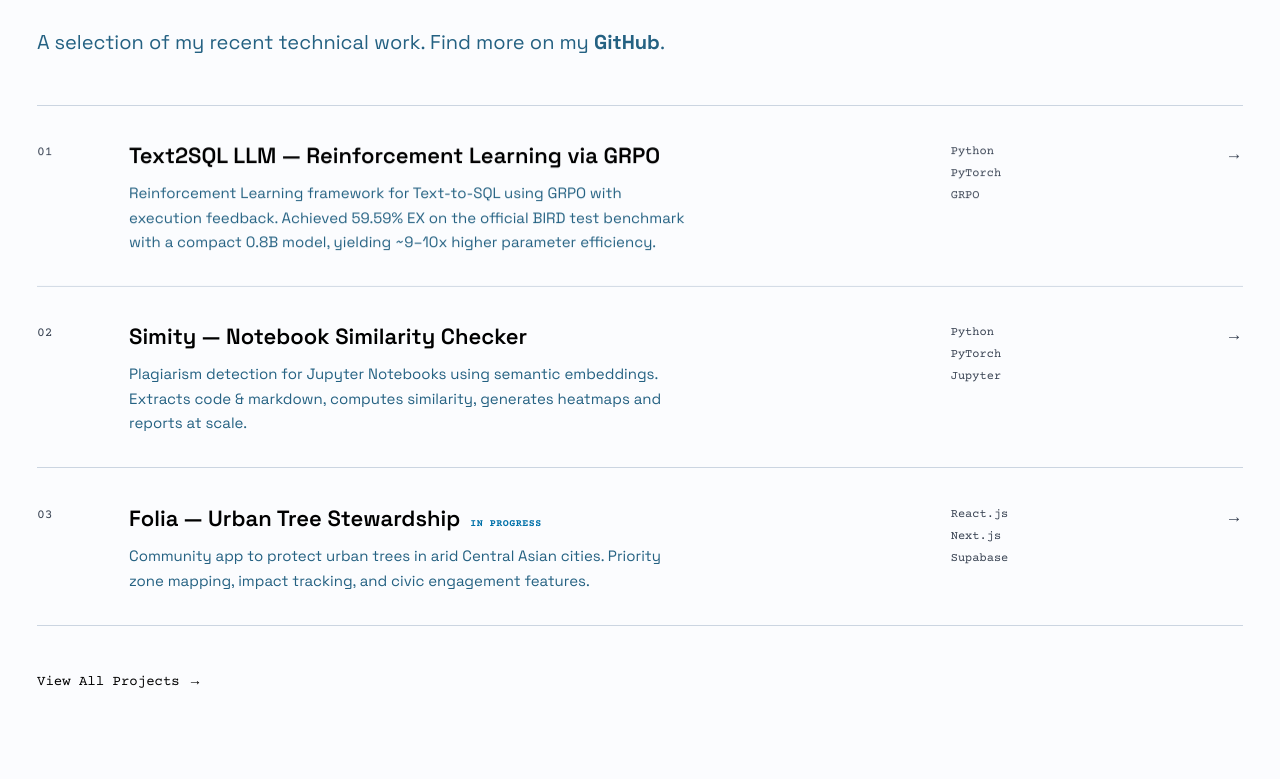
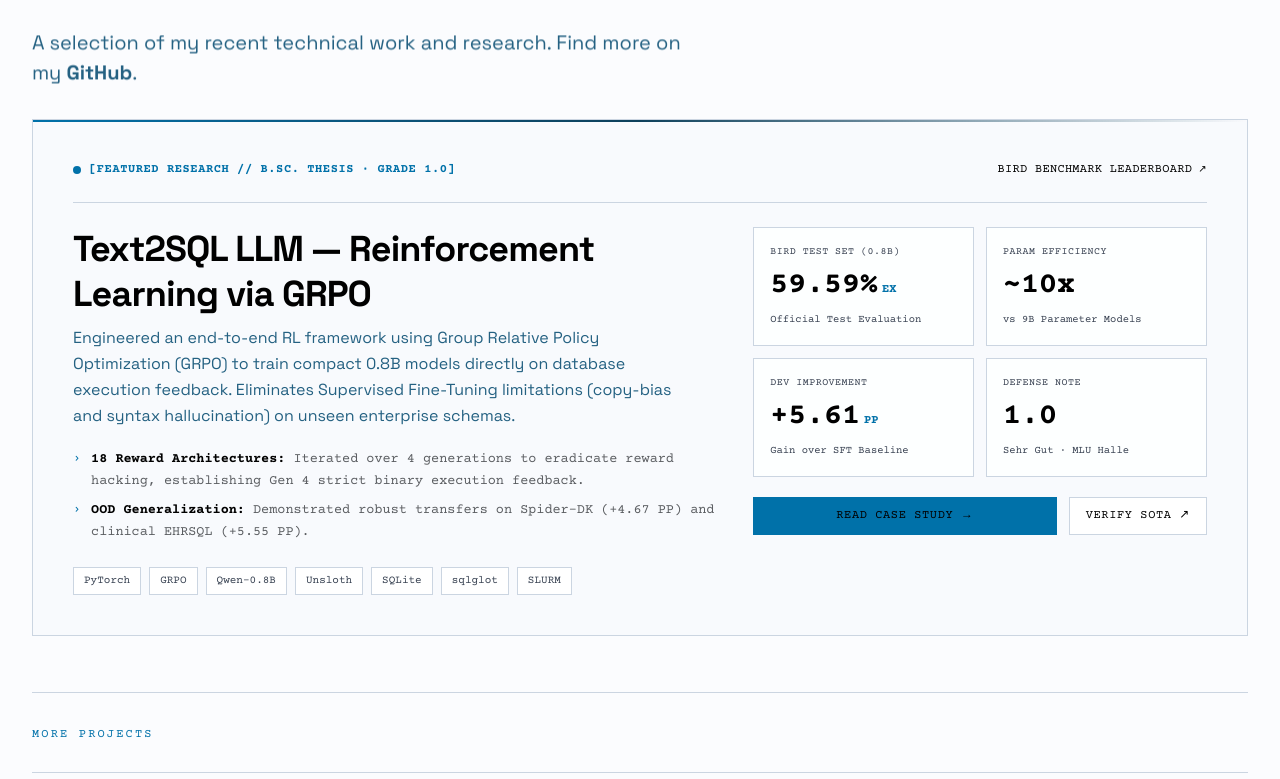
Before and after one commit to shakha-de/shakha-de.github.io, a Next.js app: page / in a window 1280 px wide. Shown: the part 1021-1800 px from the top of the page. Built offline with nearby package versions, Linux system fonts and the light colour scheme; no server answers; a web font is replaced by a local one.

Commit message:
feat: add ResearchSpotlight component and integrate into home and projects pages

```diff
--- /dev/null
+++ b/app/components/ResearchSpotlight.tsx
@@ -0,0 +1,131 @@
+"use client";
+
+import Link from "next/link";
+import { FadeIn } from "./Animations";
+
+export default function ResearchSpotlight() {
+    const metrics = [
+        { label: "BIRD TEST SET (0.8B)", value: "59.59%", unit: "EX", desc: "Official Test Evaluation" },
+        { label: "PARAM EFFICIENCY", value: "~10x", unit: "", desc: "vs 9B Parameter Models" },
+        { label: "DEV IMPROVEMENT", value: "+5.61", unit: "PP", desc: "Gain over SFT Baseline" },
+        { label: "DEFENSE NOTE", value: "1.0", unit: "", desc: "Sehr Gut · MLU Halle" },
+    ];
+
+    const tags = ["PyTorch", "GRPO", "Qwen-0.8B", "Unsloth", "SQLite", "sqlglot", "SLURM"];
+
+    return (
+        <FadeIn delay={0.15}>
+            <div className="w-full my-8 border border-[var(--border-navy)] bg-[var(--deep-navy)]/20 backdrop-blur-sm relative overflow-hidden group">
+                {/* Top Accent Line */}
+                <div className="h-[2px] w-full bg-gradient-to-r from-[var(--nous-blue)] via-[var(--mid-light-blue)] to-transparent" />
+
+                <div className="p-6 sm:p-8 lg:p-10">
+                    {/* Header bar */}
+                    <div className="flex flex-wrap items-center justify-between gap-3 pb-6 border-b border-[var(--border-navy)] font-mono text-xs">
+                        <div className="flex items-center gap-2 text-[var(--nous-blue)] font-bold tracking-wider uppercase">
+                            <span className="w-2 h-2 rounded-full bg-[var(--nous-blue)] animate-pulse" />
+                            <span>[FEATURED RESEARCH // B.SC. THESIS · GRADE 1.0]</span>
+                        </div>
+                        <a
+                            href="https://bird-bench.github.io/#:~:text=Jul%2017%2C%202026,59.59"
+                            target="_blank"
+                            rel="noopener noreferrer"
+                            className="text-[var(--mid-light-blue)] hover:text-white transition-colors tracking-wide flex items-center gap-1.5"
+                        >
+                            <span>BIRD BENCHMARK LEADERBOARD</span>
+                            <span className="text-[10px]">↗</span>
+                        </a>
+                    </div>
+
+                    {/* Main Title & Overview */}
+                    <div className="pt-6 grid grid-cols-1 lg:grid-cols-12 gap-8 items-start">
+                        <div className="lg:col-span-7 flex flex-col gap-4">
+                            <div>
+                                <h3 className="text-[clamp(24px,3.2vw,36px)] font-bold tracking-tight text-[var(--text-main)] mb-2 leading-tight">
+                                    Text2SQL LLM — Reinforcement Learning via GRPO
+                                </h3>
+                                <p className="text-[15px] sm:text-base text-[var(--light-blue)] leading-relaxed max-w-[620px]">
+                                    Engineered an end-to-end RL framework using Group Relative Policy Optimization (GRPO) to train compact 0.8B models directly on database execution feedback. Eliminates Supervised Fine-Tuning limitations (copy-bias and syntax hallucination) on unseen enterprise schemas.
+                                </p>
+                            </div>
+
+                            <ul className="space-y-2 text-[13.5px] font-mono text-[var(--text-muted)] pt-1">
+                                <li className="flex items-start gap-2.5">
+                                    <span className="text-[var(--nous-blue)] select-none">›</span>
+                                    <span>
+                                        <strong className="text-[var(--text-main)] font-semibold">18 Reward Architectures:</strong> Iterated over 4 generations to eradicate reward hacking, establishing Gen 4 strict binary execution feedback.
+                                    </span>
+                                </li>
+                                <li className="flex items-start gap-2.5">
+                                    <span className="text-[var(--nous-blue)] select-none">›</span>
+                                    <span>
+                                        <strong className="text-[var(--text-main)] font-semibold">OOD Generalization:</strong> Demonstrated robust transfers on Spider-DK (+4.67 PP) and clinical EHRSQL (+5.55 PP).
+                                    </span>
+                                </li>
+                            </ul>
+
+                            {/* Tech Badges */}
+                            <div className="flex flex-wrap gap-2 pt-2">
+                                {tags.map(t => (
+                                    <span
+                                        key={t}
+                                        className="px-2.5 py-1 text-[11px] font-mono border border-[var(--border-navy)] bg-[var(--surface)] text-[var(--gray)]"
+                                    >
+                                        {t}
+                                    </span>
+                                ))}
+                            </div>
+                        </div>
+
+                        {/* Telemetry Metrics Column */}
+                        <div className="lg:col-span-5 flex flex-col gap-3">
+                            <div className="grid grid-cols-2 gap-3">
+                                {metrics.map((m, idx) => (
+                                    <div
+                                        key={idx}
+                                        className="p-3.5 sm:p-4 border border-[var(--border-navy)] bg-[var(--surface)]/70 flex flex-col justify-between"
+                                    >
+                                        <span className="font-mono text-[10px] tracking-wider uppercase text-[var(--gray)]">
+                                            {m.label}
+                                        </span>
+                                        <div className="my-2 flex items-baseline gap-1">
+                                            <span className="font-mono text-2xl sm:text-3xl font-bold text-[var(--text-main)]">
+                                                {m.value}
+                                            </span>
+                                            {m.unit && (
+                                                <span className="font-mono text-xs font-semibold text-[var(--nous-blue)]">
+                                                    {m.unit}
+                                                </span>
+                                            )}
+                                        </div>
+                                        <span className="font-mono text-[10.5px] text-[var(--gray)] truncate">
+                                            {m.desc}
+                                        </span>
+                                    </div>
+                                ))}
+                            </div>
+
+                            {/* CTAs */}
+                            <div className="flex gap-3 pt-2">
+                                <Link
+                                    href="/projects/text2sql-llm"
+                                    className="flex-1 text-center font-mono text-xs tracking-wider uppercase border border-[var(--nous-blue)] bg-[var(--nous-blue)] text-white hover:bg-[var(--nous-blue)]/80 py-2.5 px-4 transition-all"
+                                >
+                                    Read Case Study →
+                                </Link>
+                                <a
+                                    href="https://bird-bench.github.io/#:~:text=Jul%2017%2C%202026,59.59"
+                                    target="_blank"
+                                    rel="noopener noreferrer"
+                                    className="font-mono text-xs tracking-wider uppercase border border-[var(--border-navy)] bg-[var(--surface)] hover:border-[var(--mid-light-blue)] text-[var(--text-muted)] hover:text-white py-2.5 px-4 transition-all text-center"
+                                >
+                                    Verify SOTA ↗
+                                </a>
+                            </div>
+                        </div>
+                    </div>
+                </div>
+            </div>
+        </FadeIn>
+    );
+}
--- a/app/page.tsx
+++ b/app/page.tsx
@@ -4,6 +4,7 @@ import Footer from "./components/Footer";
 import Link from "next/link";
 import { portfolioData } from "./data/portfolio";
 import { PageTransition, FadeIn } from "./components/Animations";
+import ResearchSpotlight from "./components/ResearchSpotlight";
 
 export default function Home() {
     const { projects, personalInfo } = portfolioData;
@@ -26,7 +27,7 @@ export default function Home() {
                                     Selected works.
                                 </h2>
                                 <p className="lede">
-                                    A selection of my recent technical work. Find more on my{" "}
+                                    A selection of my recent technical work and research. Find more on my{" "}
                                     <a
                                         href={personalInfo.github}
                                         target="_blank"
@@ -38,8 +39,13 @@ export default function Home() {
                                 </p>
                             </FadeIn>
 
-                            <div className="proj-list mt-12 border-t border-[var(--border-navy)]">
-                                {projects.slice(0, 3).map((project, i) => {
+                            {/* B.Sc. Thesis & BIRD Benchmark Spotlight */}
+                            <ResearchSpotlight />
+
+                            <div className="mt-14 pt-8 border-t border-[var(--border-navy)]">
+                                <div className="eyebrow">More Projects</div>
+                                <div className="proj-list mt-6 border-t border-[var(--border-navy)]">
+                                    {projects.slice(1, 4).map((project, i) => {
                                         const indexStr = String(i + 1).padStart(2, "0");
                                         return (
                                             <FadeIn key={project.slug} delay={i * 0.1}>
@@ -73,6 +79,7 @@ export default function Home() {
                                         );
                                     })}
                                 </div>
+                            </div>
 
                             <FadeIn delay={0.4}>
                                 <div className="mt-10">
--- a/app/projects/page.tsx
+++ b/app/projects/page.tsx
@@ -6,6 +6,7 @@ import Link from "next/link";
 import { useState } from "react";
 import { portfolioData } from "../data/portfolio";
 import { PageTransition, FadeIn } from "../components/Animations";
+import ResearchSpotlight from "../components/ResearchSpotlight";
 
 export default function ProjectsPage() {
     const { projects, personalInfo } = portfolioData;
@@ -42,6 +43,9 @@ export default function ProjectsPage() {
                                     </a>.
                                 </p>
                             </FadeIn>
+
+                            {/* Flagship Research Spotlight Card */}
+                            {selectedTech === "All" && <ResearchSpotlight />}
 
                             {/* Filters */}
                             <FadeIn delay={0.2}>
```
Lines whose indentation alone changed are shown as unchanged.
